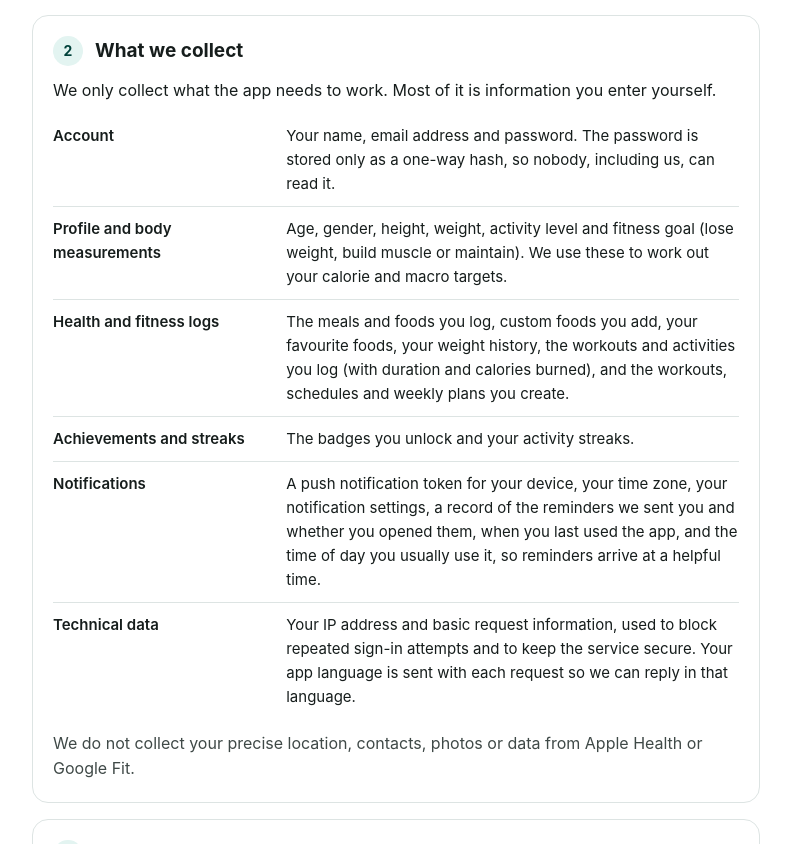
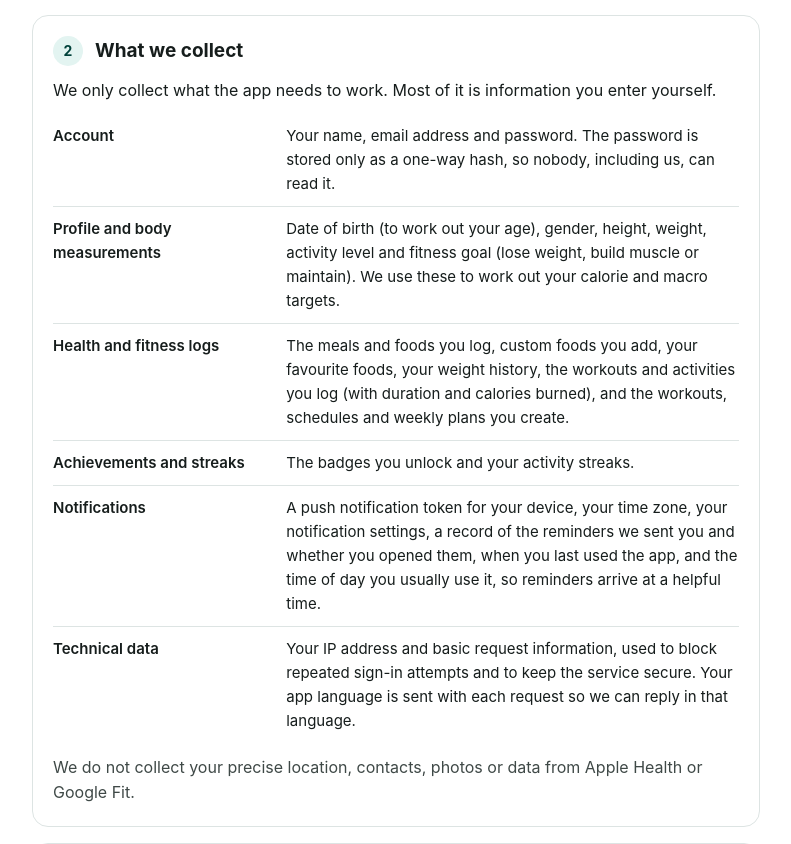
Before and after one commit to mouadfhm/Fitness-Tracker-backend, a Laravel app: template resources/views/privacy/show.blade.php in a window 1280 px wide. Shown: the part 963-1807 px from the top of the page, without its empty margins (244-1035 px from the left). Run offline with Laravel 12, Linux system fonts and the light colour scheme; a user stored in the database is signed in; tables that the repository leaves empty hold one stand-in row (values such as "Sample post"); the template is opened without the code that fills it: most values are stand-ins (such as "Sample title", 1, 10 or a date in 2020); parts of the project's set-up code (start-up, migrations or seed data) failed here and were passed over.

Commit message:
Store a date of birth and derive age from it
The app now asks for a birthday instead of an age. users.birth_date is a
new nullable column; User::age comes from it when set, so calorie targets
follow birthdays, and falls back to the stored age for existing accounts.
Register and profile update accept birth_date and keep the age column in
step; an age sent alone by an older app version that disagrees with the
birthday drops the birthday. The privacy policy lists date of birth.

Co-Authored-By: Claude Opus 5.5 (1M context) <noreply@anthropic.com>
Claude-Session: https://claude.ai/code/session_01RhzVj14bjamYFsXFBytbtd

```diff
--- a/app/Http/Controllers/AuthController.php
+++ b/app/Http/Controllers/AuthController.php
@@ -18,6 +18,7 @@ class AuthController extends Controller
                 'email'         => 'required|email|unique:users',
                 'password'      => 'required|string|min:8|confirmed',
                 'age'           => 'nullable|integer',
+                'birth_date'    => 'nullable|date|before:today|after:1900-01-01',
                 'weight'        => 'nullable|numeric',
                 'height'        => 'nullable|numeric',
                 'gender'        => 'nullable|in:male,female,other',
@@ -27,12 +28,14 @@ class AuthController extends Controller
         } catch (ValidationException $e) {
             return response()->json(['errors' => $e->errors()], 422);
         }
+        $validatedData = User::syncAgeWithBirthDate($validatedData);
         try {
             $user = User::create([
                 'name'          => $validatedData['name'],
                 'email'         => $validatedData['email'],
                 'password'      => Hash::make($validatedData['password']),
                 'age'           => $validatedData['age'] ?? null,
+                'birth_date'    => $validatedData['birth_date'] ?? null,
                 'weight'        => $validatedData['weight'] ?? null,
                 'height'        => $validatedData['height'] ?? null,
                 'gender'        => $validatedData['gender'] ?? null,
--- a/app/Http/Controllers/ProfileController.php
+++ b/app/Http/Controllers/ProfileController.php
@@ -3,6 +3,7 @@
 namespace App\Http\Controllers;
 
 use App\Models\Progress;
+use App\Models\User;
 use Illuminate\Http\Request;
 use Illuminate\Support\Facades\DB;
 use Illuminate\Validation\ValidationException;
@@ -24,6 +25,7 @@ class ProfileController extends Controller
             $validatedData = $request->validate([
                 'name'          => 'sometimes|string|max:255',
                 'age'           => 'sometimes|integer',
+                'birth_date'    => 'sometimes|nullable|date|before:today|after:1900-01-01',
                 'weight'        => 'sometimes|numeric',
                 'height'        => 'sometimes|numeric',
                 'gender'        => 'sometimes|in:male,female,other',
@@ -33,6 +35,7 @@ class ProfileController extends Controller
         } catch (ValidationException $e) {
             return response()->json(['errors' => $e->errors()], 422);
         }
+        $validatedData = User::syncAgeWithBirthDate($validatedData, $user);
         $progress = null;
         if (isset($validatedData['weight'])) {
             try {
--- a/app/Models/User.php
+++ b/app/Models/User.php
@@ -41,6 +41,7 @@ class User extends Authenticatable
         'email',
         'password',
         'age',
+        'birth_date',
         'weight',
         'height',
         'gender',
@@ -72,6 +73,7 @@ class User extends Authenticatable
     // learned about this user, use the default".
     protected $casts = [
         'email_verified_at'      => 'datetime',
+        'birth_date'             => 'date:Y-m-d',
         'last_engaged_at'        => 'datetime',
         'preferred_meal_hour'    => 'integer',
         'preferred_workout_hour' => 'integer',
@@ -103,6 +105,39 @@ class User extends Authenticatable
     public function localNow(?Carbon $now = null): Carbon
     {
         return ($now ?? Carbon::now())->copy()->setTimezone($this->timezoneOrDefault());
+    }
+
+    /**
+     * Age in whole years: from birth_date when the user has set one, so it
+     * goes up on their birthday, otherwise the age they typed in (accounts
+     * from before the app asked for a birthday, or older app versions).
+     */
+    public function getAgeAttribute($value): ?int
+    {
+        if ($this->birth_date !== null) {
+            return $this->birth_date->age;
+        }
+
+        return $value === null ? null : (int) $value;
+    }
+
+    /**
+     * Makes age and birth_date agree in a register or profile payload. A
+     * birthday also refreshes the stored age, the fallback if it is ever
+     * cleared. An age on its own comes from an app version that predates the
+     * birthday field: when it disagrees with the birthday on file, the user
+     * has just corrected it there, so that birthday no longer holds.
+     */
+    public static function syncAgeWithBirthDate(array $data, ?self $user = null): array
+    {
+        if (!empty($data['birth_date'])) {
+            $data['age'] = Carbon::parse($data['birth_date'])->age;
+        } elseif (isset($data['age']) && !array_key_exists('birth_date', $data)
+            && $user?->birth_date !== null && $user->age !== (int) $data['age']) {
+            $data['birth_date'] = null;
+        }
+
+        return $data;
     }
 
     /**
--- a/resources/views/privacy/en.blade.php
+++ b/resources/views/privacy/en.blade.php
@@ -41,7 +41,7 @@
         </tr>
         <tr>
             <th>Profile and body measurements</th>
-            <td>Age, gender, height, weight, activity level and fitness goal (lose weight, build muscle or maintain). We use these to work out your calorie and macro targets.</td>
+            <td>Date of birth (to work out your age), gender, height, weight, activity level and fitness goal (lose weight, build muscle or maintain). We use these to work out your calorie and macro targets.</td>
         </tr>
         <tr>
             <th>Health and fitness logs</th>
--- a/resources/views/privacy/fr.blade.php
+++ b/resources/views/privacy/fr.blade.php
@@ -41,7 +41,7 @@
         </tr>
         <tr>
             <th>Profil et mensurations</th>
-            <td>Âge, sexe, taille, poids, niveau d'activité et objectif (perdre du poids, prendre du muscle ou maintenir). Nous les utilisons pour calculer vos objectifs de calories et de macronutriments.</td>
+            <td>Date de naissance (pour calculer votre âge), sexe, taille, poids, niveau d'activité et objectif (perdre du poids, prendre du muscle ou maintenir). Nous les utilisons pour calculer vos objectifs de calories et de macronutriments.</td>
         </tr>
         <tr>
             <th>Journaux de santé et de sport</th>
```
Also changed, not shown: tests/Unit/UserAgeTest.php (added, +76 -0 lines), database/migrations/2026_10_13_120000_add_birth_date_to_users_table.php (added).
